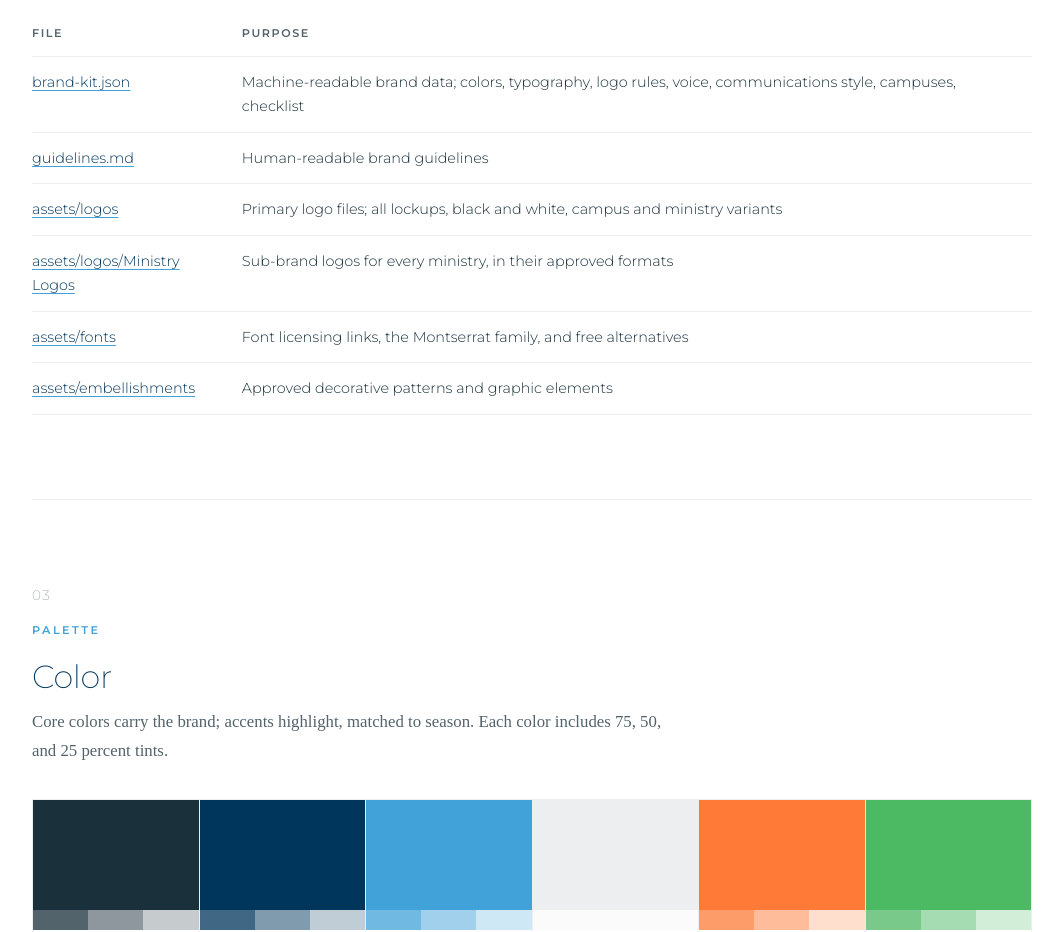
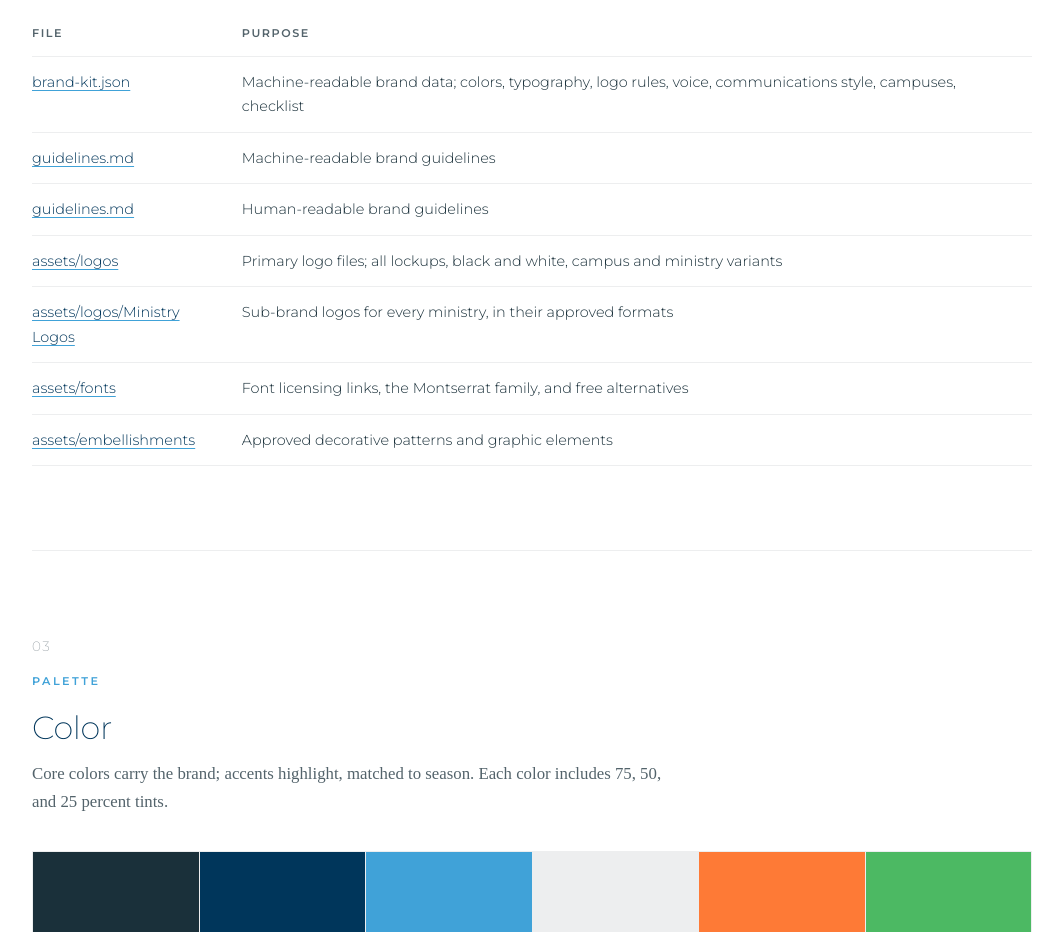
Before and after one commit to YesuCS/Houstons-First-Brand, a plain HTML site: page index.html in a window 1280 px wide. Shown: the part 1740-2672 px from the top of the page, without its empty margins (108-1171 px from the left). Drawn offline with Linux system fonts and the light colour scheme; a web font is replaced by a local one.

Commit message:
Update index.html

```diff
--- a/index.html
+++ b/index.html
@@ -196,7 +196,8 @@
   <table>
     <tr><th>File</th><th>Purpose</th></tr>
     <tr><td><a href="brand-kit.json">brand-kit.json</a></td><td>Machine-readable brand data; colors, typography, logo rules, voice, communications style, campuses, checklist</td></tr>
-    <tr><td><a href="guidelines.md">guidelines.md</a></td><td>Human-readable brand guidelines</td></tr>
+    <tr><td><a href="guidelines.md">guidelines.md</a></td><td>Machine-readable brand guidelines</td></tr>
+    <tr><td><a href="/assets/Brand%20Guidelines.pdf">guidelines.md</a></td><td>Human-readable brand guidelines</td></tr>
     <tr><td><a href="https://github.com/YesuCS/Houstons-First-Brand/tree/main/assets/logos">assets/logos</a></td><td>Primary logo files; all lockups, black and white, campus and ministry variants</td></tr>
     <tr><td><a href="https://github.com/YesuCS/Houstons-First-Brand/tree/main/assets/logos/Ministry%20Logos">assets/logos/Ministry Logos</a></td><td>Sub-brand logos for every ministry, in their approved formats</td></tr>
     <tr><td><a href="https://github.com/YesuCS/Houstons-First-Brand/tree/main/assets/fonts">assets/fonts</a></td><td>Font licensing links, the Montserrat family, and free alternatives</td></tr>
```
